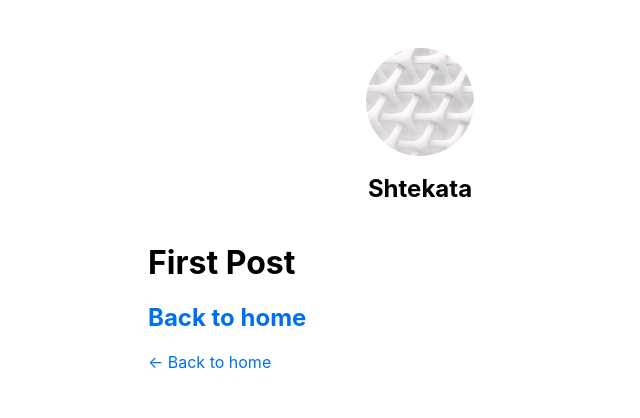
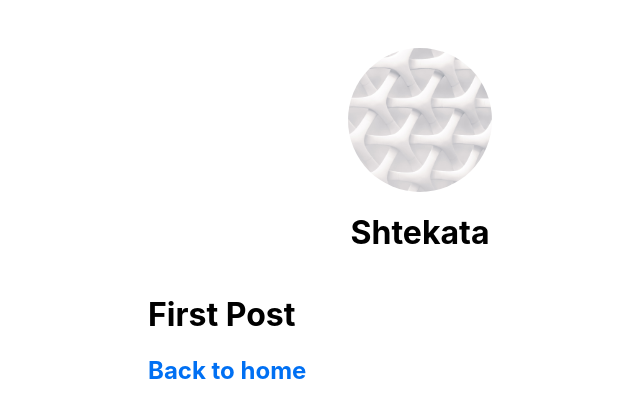
Before and after one commit to Shtekata/Nextjs-blog, a Next.js app: page /posts/first-post in a window 1280 px wide. Shown: the top 418 px of the page, without its empty margins (220-860 px from the left). Built offline with nearby package versions, Linux system fonts and the light colour scheme.

Commit message:
Correct 'first-post'

```diff
--- a/components/layout.js
+++ b/components/layout.js
@@ -58,7 +58,7 @@
       <main>{children}</main>
       {!ho && (
         <div className={siteTitle.backToHome}>
-          <Link href='' onClick={x => ch()}>
+          <Link href='/' onClick={x => ch()}>
             ← Back to home
           </Link>
         </div>
--- a/package.json
+++ b/package.json
@@ -7,6 +7,7 @@
   },
   "dependencies": {
     "clsx": "^2.0.0",
+    "gray-matter": "^4.0.3",
     "next": "latest",
     "react": "18.2.0",
     "react-dom": "18.2.0"
--- a/pages/index.js
+++ b/pages/index.js
@@ -4,9 +4,9 @@
 import Link from 'next/link'
 import Alert from '../components/Alert'
 
-let home = true
+export let home = true
 let type = 'success'
-const change = () => {
+export const change = () => {
   home == true ? (home = false) : (home = true)
   type == 'success' ? (type = 'error') : (type = 'success')
 }
@@ -17,6 +17,8 @@
       <Link href='' onClick={x => change()}>
         home
       </Link>
+      <br />
+      <Link href='/posts/first-post'>first-post</Link>
       <Layout ho={home} ch={change}>
         <Head>
           <title>{siteTitle}</title>
--- a/pages/posts/first-post.js
+++ b/pages/posts/first-post.js
@@ -1,10 +1,11 @@
 import Link from 'next/link'
 import Head from 'next/head'
 import Layout from '../../components/layout'
+import {change, home} from '..'
 
 export default function FirstPost() {
   return (
-    <Layout>
+    <Layout ch={change} ho={home}>
       <Head>
         <title>First Post</title>
       </Head>
```
Also changed, not shown: posts/pre-rendering.md (added, +11 -0 lines), posts/ssg-ssr.md (added, +19 -0 lines), 1 other file (tests, documents, lock files or other folders).
